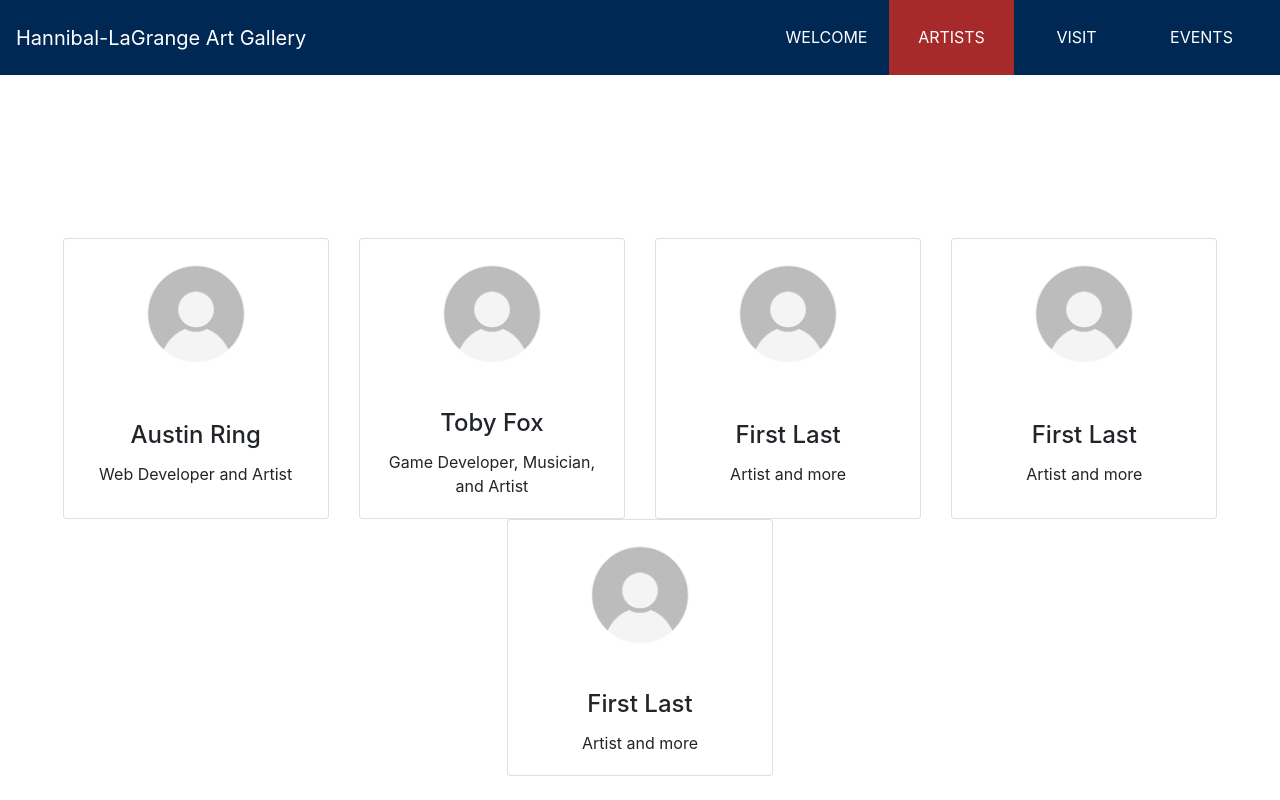
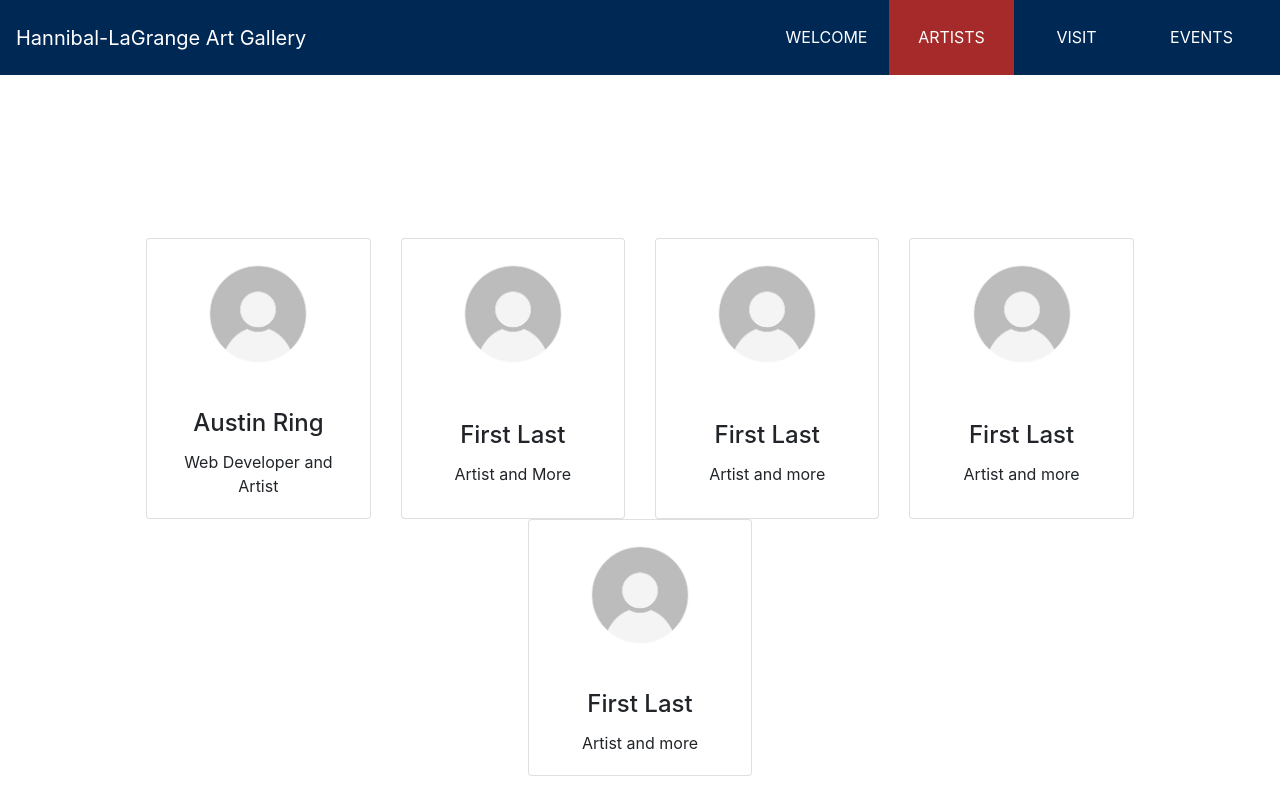
Before and after one commit to xAp2x/Art-Gallery-Practice, a plain HTML site: page Artists.html in a window 1280 px wide. Shown: the top 800 px of the page. Drawn offline with nearby package versions, Linux system fonts and the light colour scheme.

Commit message:
Update Artists.html

```diff
--- a/Artists.html
+++ b/Artists.html
@@ -46,8 +46,8 @@
 					<div class="card text-center">
 						<img class="card-img-top rounded-circle" src="images/Examples/defaultuserprofileicon.png" alt="Card image">
 						<div class="card-body">
-							<h4 class="card-title">Toby Fox</h4>
-							<p class="card-text">Game Developer, Musician, and Artist</p>
+							<h4 class="card-title">First Last</h4>
+							<p class="card-text">Artist and More</p>
 						</div>
 					</div>
 				</div>
```
